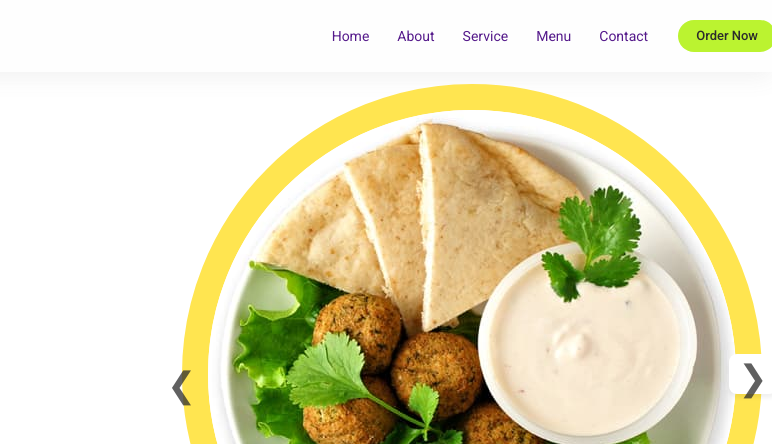
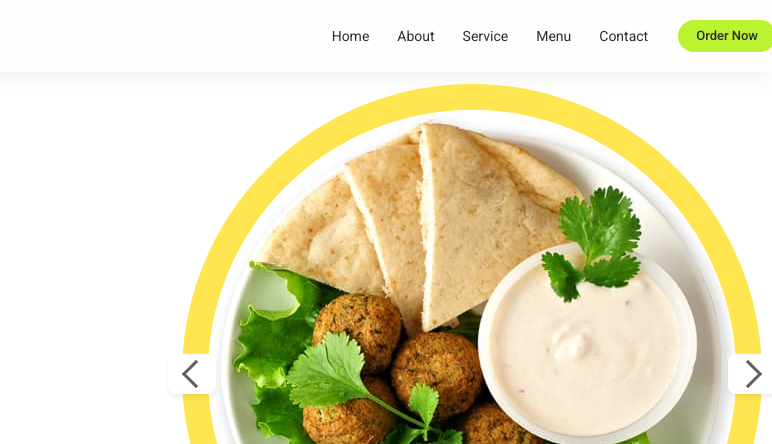
Before and after one commit to Alex1Go/foodsta, a plain HTML site: page index.html in a window 1280 px wide. Shown: the top 444 px of the page, 508-1280 px from the left. Drawn offline with nearby package versions, Linux system fonts and the light colour scheme.

Commit message:
finish dekstop

```diff
--- a/css/styles.css
+++ b/css/styles.css
@@ -67,6 +67,7 @@ body {
     line-height: 16px;
     padding-top: 28px;
     padding-bottom: 28px;
+    color: #2c2c2c;
 }
 
 .link:hover,
@@ -141,35 +142,60 @@ body {
 
 }
 
+.slick-arrow {
+    z-index: 5;
+    width: 48px;
+    height: 40px;
+    background-color: #fff;
+    font-size: 0;
+    box-shadow: 0px 4px 4px rgba(0, 0, 0, 0.06);
+    border-radius: 8px;
+}
+
+.slick-arrow:before {
+    content: '';
+    display: block;
+    width: 20px;
+    height: 20px;
+    position: absolute;
+    transform: rotate(45deg);
+    top: 10px;
+}
+
 .slick-prev::before {
-    content: '\276E';
-    color: #2C2C2C;
-    font-size: 35px;
+    border-left: solid 3px #2c2c2c;
+    border-bottom: solid 3px #2c2c2c;
+    left: 18px;
+}
+
+.slick-next::before {
+    border-right: solid 3px #2c2c2c;
+    border-top: solid 3px #2c2c2c;
+    right: 18px;
 }
 
 .slick-prev {
-    left: -15px;
-    z-index: 2;
+    left: -14px;
+}
+
+.slick-next {
+    right: -14px;
 
 }
 
-.slick-next::before {
-    content: '\276F';
-    color: #2C2C2C;
-    font-size: 35px;
-    line-height: 1;
+.slick-arrow:hover:before,
+.slick-arrow:focus:before {
+    border-color: #7EB101;
 }
 
-.slick-next {
-    right: -15px;
+.slick-arrow:hover,
+.slick-arrow:focus {
     background: #FFFFFF;
-    box-shadow: 0px 4px 4px rgba(0, 0, 0, 0.06);
-    border-radius: 8px;
-    width: 48px;
-    height: 40px;
 }
 
-.slick-arrow {}
+.slick-arrow:active {
+    box-shadow: 0px 4px 4px rgba(0, 0, 0, 0.16);
+}
 
 /* ===== Offerings ===== */
 
```
Also changed, not shown: img/clickl.svg (deleted), img/qwert.svg (deleted), img/svg.svg, img/symbol-defs.svg.
